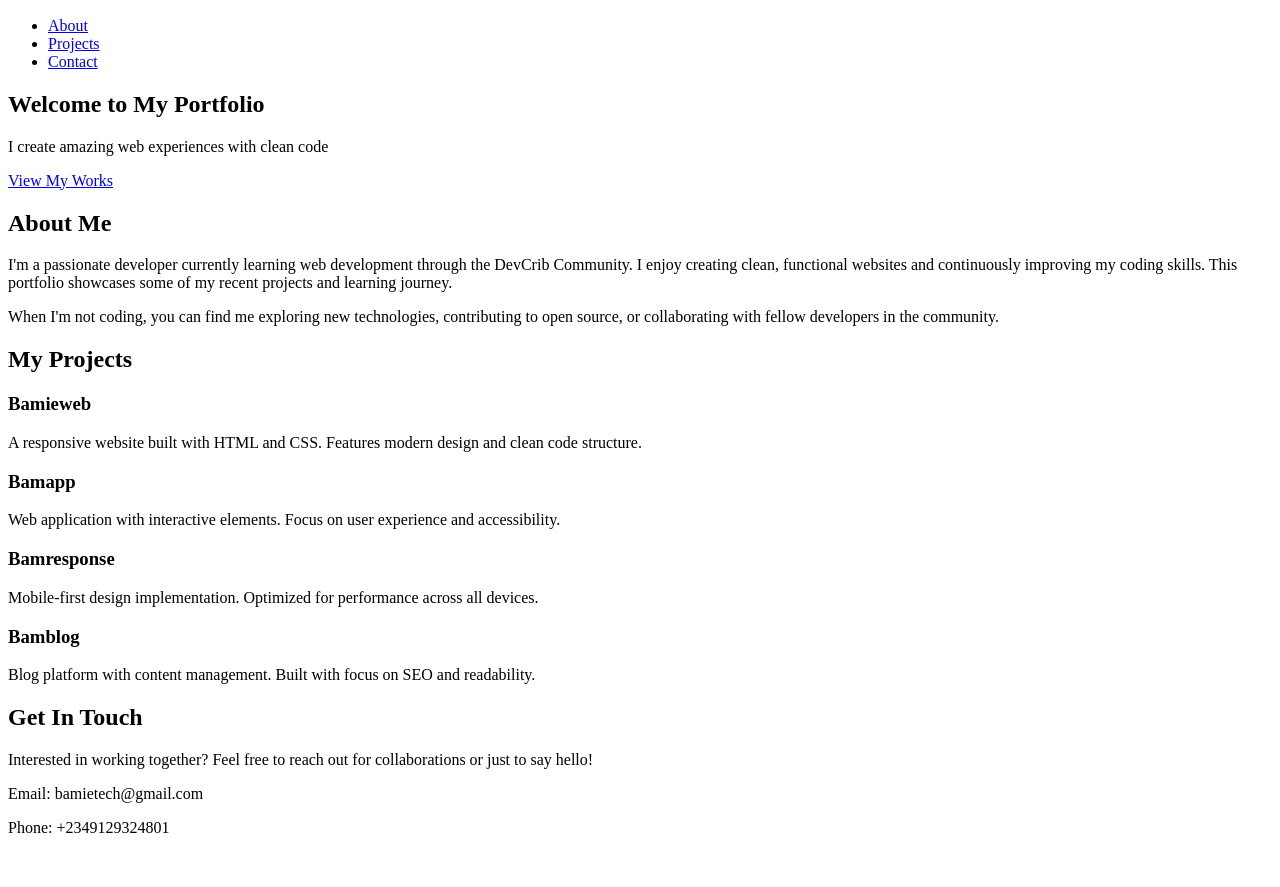
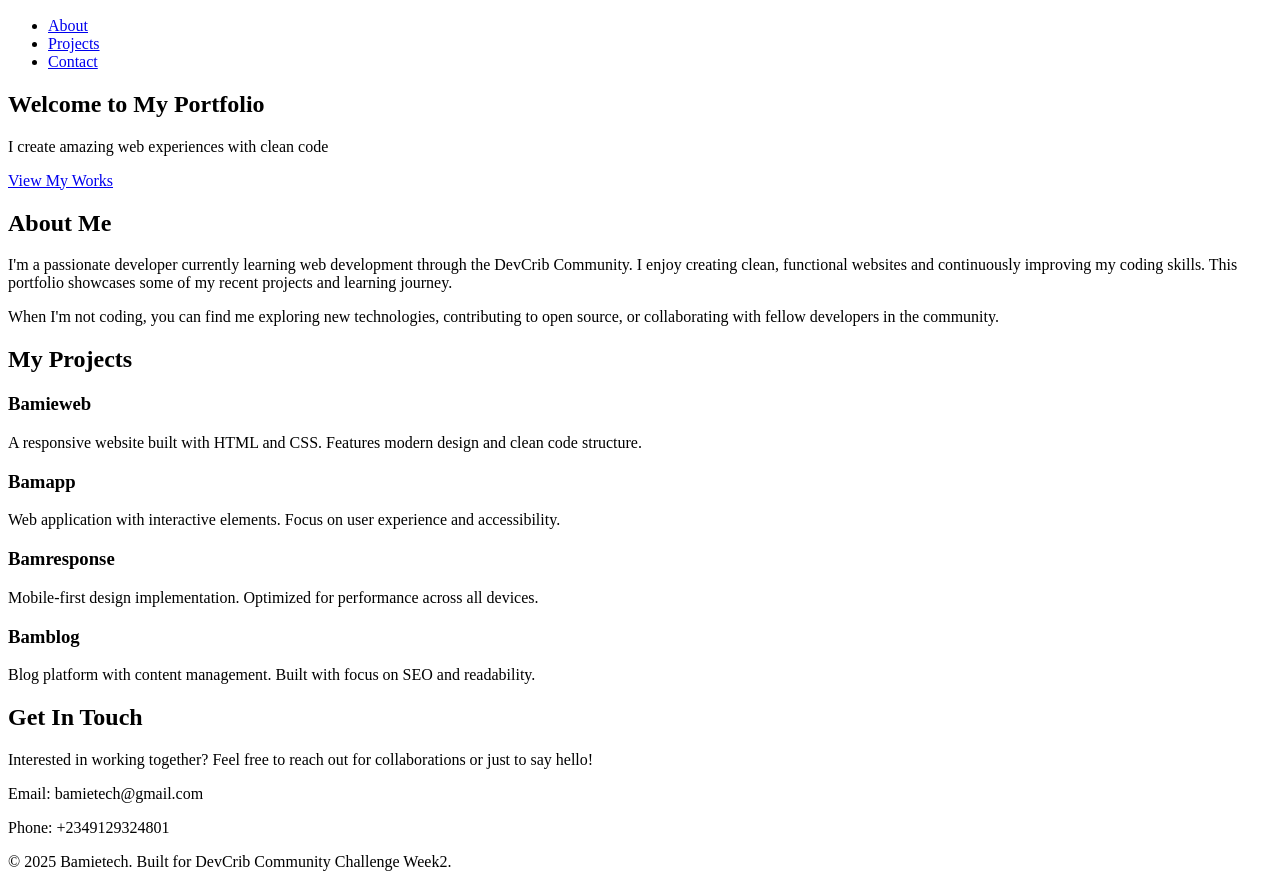
Before and after one commit to bamiebot-maker/devcrib-task1, a plain HTML site: page index.html in a window 1280 px wide. Shown: the part 50-937 px from the top of the page. Before the commit the page ends 903 px from the top, so only its background shows below. Drawn offline with Linux system fonts and the light colour scheme.

Commit message:
feat: added footer section

```diff
--- a/index.html
+++ b/index.html
@@ -128,5 +128,15 @@
         </div>
     </section>
 
+    <!-- Footer -->
+    <footer class="footer">
+        <div class="container">
+            <p class="footer-text">
+                &copy; 2025 Bamietech. Built for DevCrib Community Challenge Week2.
+            </p>
+        </div>
+    </footer>
+</body>
+
 
     </html>
```
